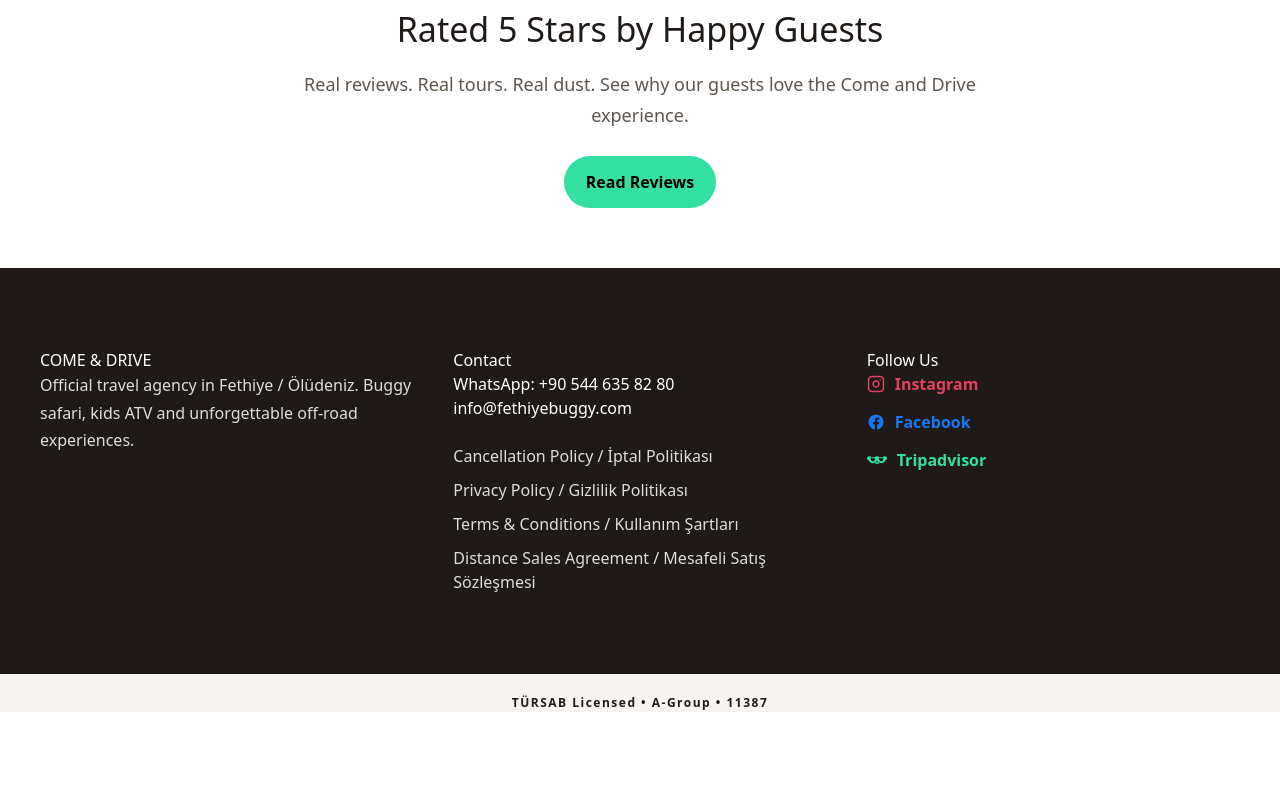
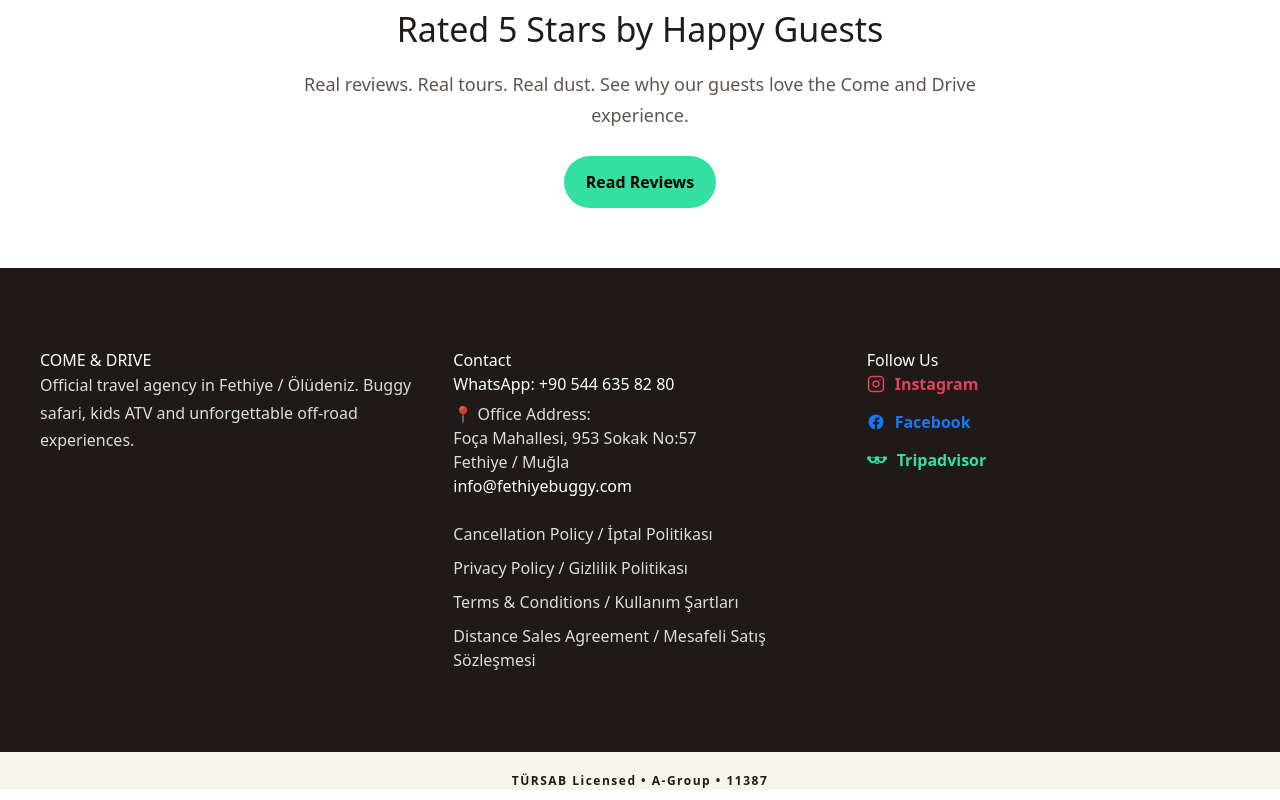
Before and after one commit to comendrive-a11y/comendrive-a11y, a Next.js app: page / in a window 1280 px wide. Shown: the part 3982-4782 px from the top of the page. Before the commit the page ends 4704 px from the top, so only its background shows below. Built offline with nearby package versions, Linux system fonts and the light colour scheme.

Commit message:
Update page.tsx

```diff
--- a/app/page.tsx
+++ b/app/page.tsx
@@ -1156,6 +1156,11 @@ tour === "ATV Turu ve Buggy Safari Farkları"
                 WhatsApp: +90 544 635 82 80
               </a>
             </p>
+            <p style={{ marginTop: "6px", opacity: 0.85 }}>
+  📍 {isEn ? "Office Address:" : "Ofis Adresi:"}<br />
+  Foça Mahallesi, 953 Sokak No:57<br />
+  Fethiye / Muğla
+</p>
             <p>
         <a
   href="mailto:info@fethiyebuggy.com"
```
